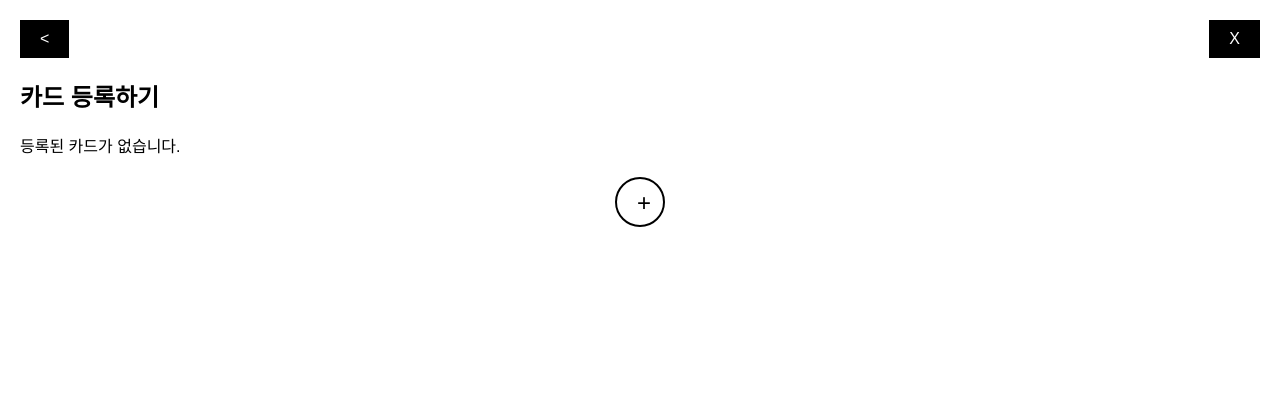
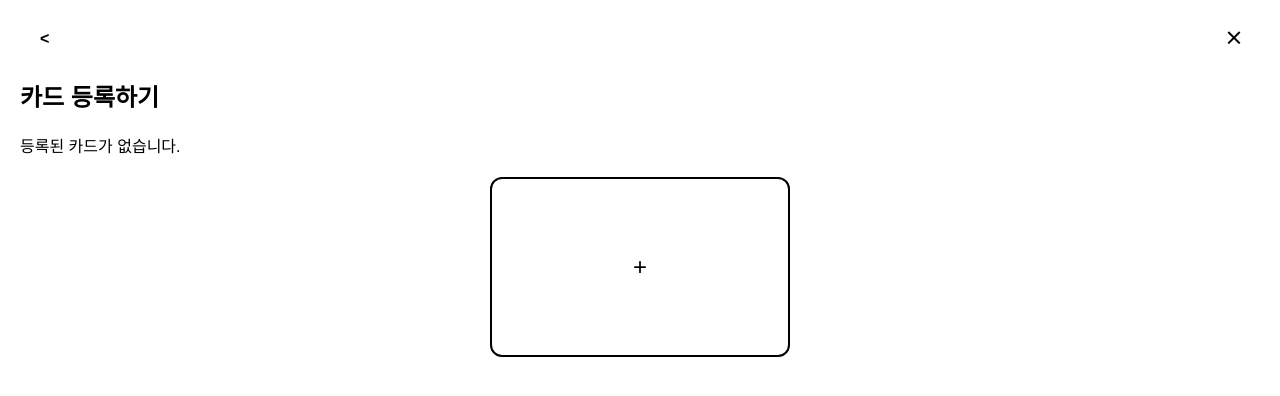
Before and after one commit to gaejarae/META_shoeShoppingMall, a React (Create React App) app: page /card-registration in a window 1280 px wide. Shown: the top 396 px of the page. Built offline with nearby package versions, Linux system fonts and the light colour scheme.

Commit message:
결제모듈 css 수정

```diff
--- a/src/App.js
+++ b/src/App.js
@@ -19,7 +19,7 @@ function Header({ cartCount }) {
           </div>
         </header>
         <h1>신발 쇼핑몰입니다</h1>
-        <h4>현재 신발이 있습니다</h4>
+        <h4>현재 6개의 신발이 있습니다</h4>
       </div>
     );
   }
--- a/src/components/CardAddition.css
+++ b/src/components/CardAddition.css
@@ -17,18 +17,20 @@
   }
 
   .back-button {
-    background-color: black;
-    color: white;
+    background-color: rgb(255, 255, 255);
+    color: rgb(0, 0, 0);
     border: none;
+    font-weight: bold;
     padding: 10px 20px;
     cursor: pointer;
     font-size: 16px;
   }
 
   .close-button {
-    background-color: black;
-    color: white;
+    background-color: rgb(255, 255, 255);
+    color: rgb(0, 0, 0);
     border: none;
+    font-weight: bold;
     padding: 10px 20px;
     cursor: pointer;
     font-size: 16px;
@@ -39,7 +41,7 @@
     margin-bottom: 20px;
   }
 
-  .card-preview {
+  .card-preview { /* 카드 추가하기의 카드 이미지 */
     width: 300px;
     height: 180px;
     background-color: black;
@@ -59,8 +61,9 @@
   }
 
   button {
-    background-color: yellow;
+    background-color: rgb(255, 242, 0);
     color: black;
+    border-radius: 20px;     /* 모서리 둥글기 */
     padding: 10px 20px;
     border: none;
     cursor: pointer;
--- a/src/components/CardAddition.js
+++ b/src/components/CardAddition.js
@@ -33,7 +33,7 @@ function CardAddition({ onCardAdded }) {
     <div className="add-card-screen">
       <header>
         <button className="back-button" onClick={() => navigate(-1)}>&lt;</button>
-        <button className="close-button" onClick={() => navigate('/')}>X</button>
+        <button className="close-button" onClick={() => navigate('/')}>⨉</button>
       </header>
 
       <h2>카드 추가하기</h2>
--- a/src/components/CardRegistration.css
+++ b/src/components/CardRegistration.css
@@ -51,10 +51,10 @@ h2 {
   background-color: #fff;
   color: #000;
   border: 2px solid #000;
-  border-radius: 50%;
+  border-radius: 12px;
   font-size: 24px;
-  width: 50px;
-  height: 50px;
+  width: 300px;
+  height: 180px;
   cursor: pointer;
 }
 
--- a/src/components/CardRegistration.js
+++ b/src/components/CardRegistration.js
@@ -18,7 +18,7 @@ function CardRegistration({ cards, onCardAdded }) { // Accept props for cards an
     <div className="card-registration-screen">
       <header>
         <button className="back-button" onClick={() => navigate(-1)}>&lt;</button>
-        <button className="close-button" onClick={() => navigate('/')}>X</button>
+        <button className="close-button" onClick={() => navigate('/')}>⨉</button>
       </header>
       <h2>카드 등록하기</h2>
 
```
